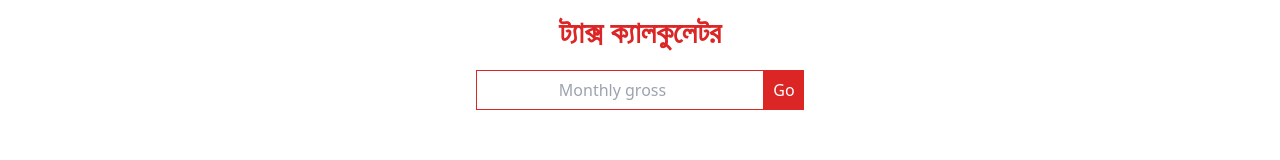
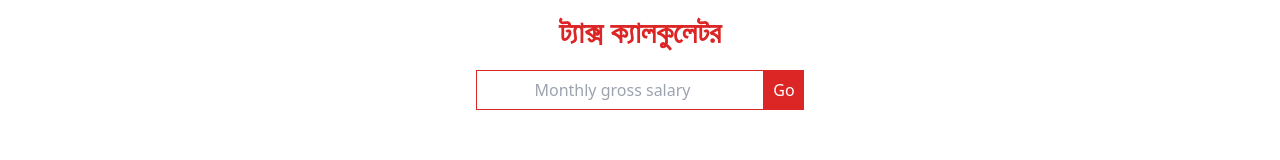
Before and after one commit to allImran/tax-calculator, a Nuxt app: page / in a window 1280 px wide. Shown: the part 274-434 px from the top of the page. Built offline with nearby package versions, Linux system fonts and the light colour scheme.

Commit message:
placeholder fix

```diff
--- a/pages/index.vue
+++ b/pages/index.vue
@@ -5,7 +5,7 @@
             <div class="flex">
                 <input
                     type="number"
-                    placeholder="Monthly gross"
+                    placeholder="Monthly gross salary"
                     v-model="gross"
                     class="border border-red-600 h-10 w-72 px-3 text-center"
                 >
```
